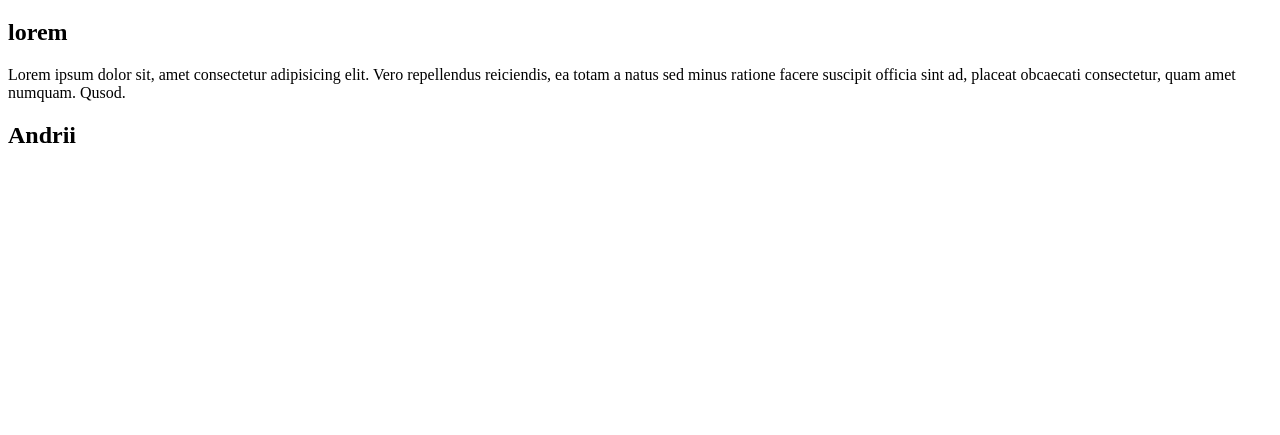
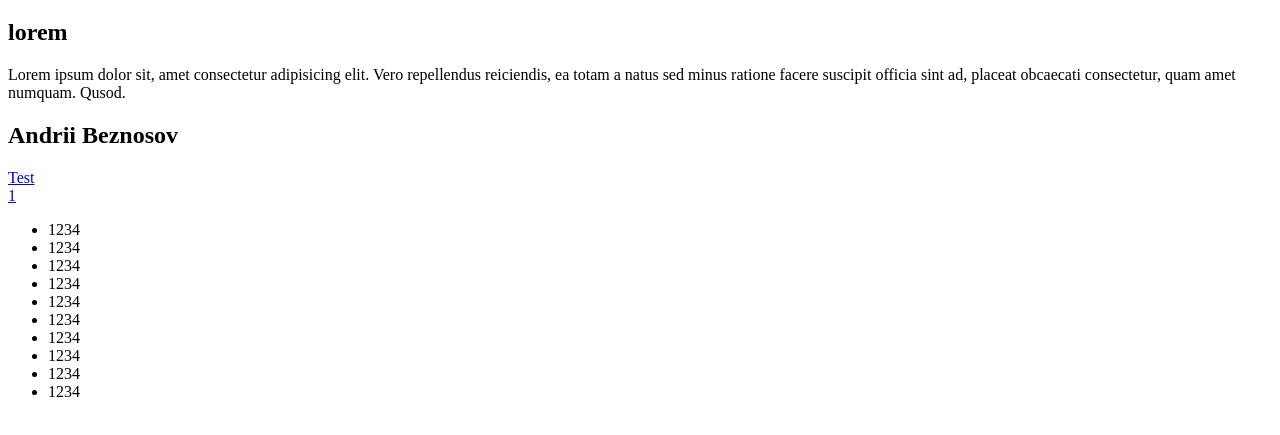
Before and after one commit to AndriiBeznosov/test_project, a website: page index.html in a window 1280 px wide. Shown: the part 61-496 px from the top of the page. Drawn offline with Linux system fonts and the light colour scheme.

Commit message:
main fix

```diff
--- a/index.html
+++ b/index.html
@@ -4,16 +4,35 @@
     <meta charset="UTF-8" />
     <meta http-equiv="X-UA-Compatible" content="IE=edge" />
     <meta name="viewport" content="width=device-width, initial-scale=1.0" />
+
     <title>Document test</title>
   </head>
   <body>
     <h1>Что-то пошло не так!!!2</h1>
     <h2>lorem</h2>
+
     <p>
       Lorem ipsum dolor sit, amet consectetur adipisicing elit. Vero repellendus
       reiciendis, ea totam a natus sed minus ratione facere suscipit officia
       sint ad, placeat obcaecati consectetur, quam amet numquam. Qusod.
     </p>
-    <h2>Andrii</h2>
+
+    <h2>Andrii Beznosov</h2>
+    <a href="#">Test</a>
+    <div>
+      <a href="#">1</a>
+      <ul>
+        <li>1234</li>
+        <li>1234</li>
+        <li>1234</li>
+        <li>1234</li>
+        <li>1234</li>
+        <li>1234</li>
+        <li>1234</li>
+        <li>1234</li>
+        <li>1234</li>
+        <li>1234</li>
+      </ul>
+    </div>
   </body>
 </html>
```
